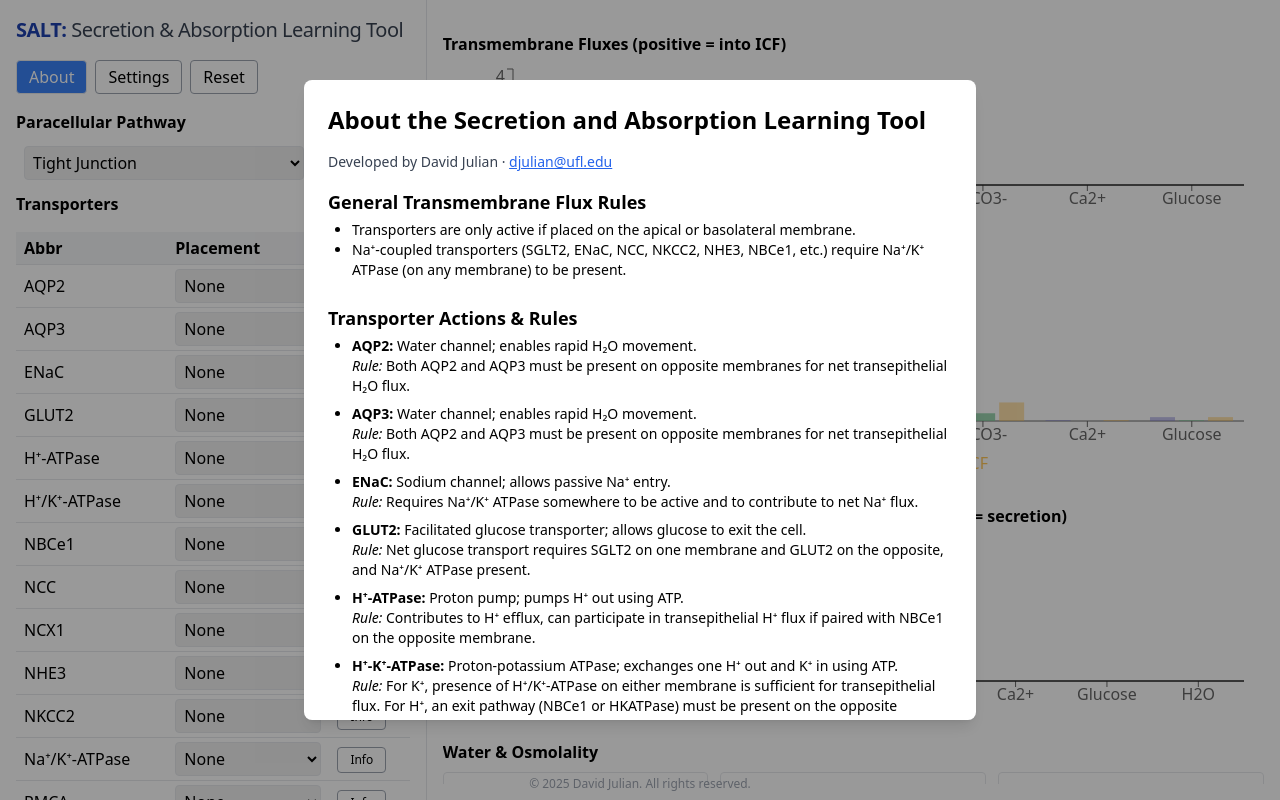
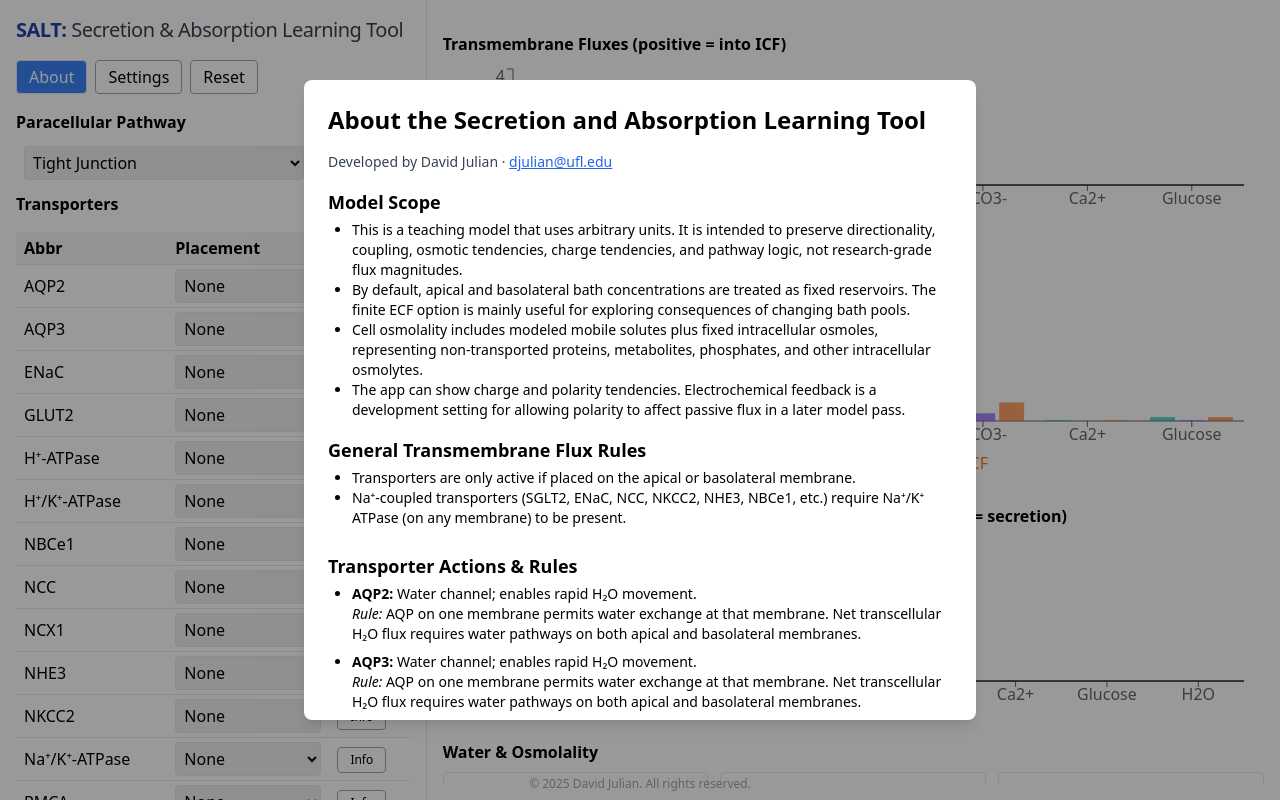
Before and after one commit to davidjulian/SALT, a React (Create React App) app: page / in a window 1280 px wide. Both pictures are taken after a click on the button "About". Built offline with nearby package versions, Linux system fonts and the light colour scheme.

Commit message:
Update teaching model with water and charge reports

```diff
--- a/src/App.js
+++ b/src/App.js
@@ -32,8 +32,20 @@ function osmolality(comp) {
     .reduce((sum, [ion, conc]) => sum + Math.abs(conc), 0);
 }
 
-const WATER_EPSILON = 0.5;
+const WATER_EPSILON = 0.05;
 const NORMAL_OSMOLALITY = 284.2;
+const FIXED_INTRACELLULAR_OSMOLES = 111.2;
+const CHARGE_EPSILON = 0.05;
+const ION_VALENCE = {
+  'Na+': 1,
+  'K+': 1,
+  'Cl-': -1,
+  'H+': 1,
+  'HCO3-': -1,
+  'Ca2+': 2,
+  Glucose: 0,
+  H2O: 0
+};
 
 function osmCategory(value, reference = NORMAL_OSMOLALITY) {
   const diff = value - reference;
@@ -66,7 +78,7 @@ function membraneWaterTendency(bathName, bathOsm, cellOsm, hasPathway) {
       label: `${bathName} membrane`,
       direction: 'no strong net tendency',
       strength: 'none',
-      value: 0
+      value: delta
     };
   }
   return {
@@ -91,7 +103,7 @@ function transepithelialWaterTendency(value, hasPathway, pathwayLabel) {
       label: pathwayLabel,
       direction: 'no strong net tendency',
       strength: 'none',
-      value: 0
+      value
     };
   }
   return {
@@ -102,9 +114,73 @@ function transepithelialWaterTendency(value, hasPathway, pathwayLabel) {
   };
 }
 
+function chargeStrength(value) {
+  const magnitude = Math.abs(value);
+  if (magnitude < CHARGE_EPSILON) return 'none';
+  if (magnitude < 0.5) return 'weak';
+  if (magnitude < 1.5) return 'moderate';
+  return 'strong';
+}
+
+function chargeSum(fluxes) {
+  return Object.entries(fluxes)
+    .reduce((sum, [ion, flux]) => sum + (ION_VALENCE[ion] ?? 0) * flux, 0);
+}
+
+function transepithelialChargeSum(transepiFluxData) {
+  return transepiFluxData
+    .filter(row => row.ion !== 'H2O')
+    .reduce((sum, row) => sum + (ION_VALENCE[row.ion] ?? 0) * row.transepithelial, 0);
+}
+
+function cellPolarityDirection(value) {
+  if (Math.abs(value) < CHARGE_EPSILON) return 'no strong net tendency';
+  return value > 0 ? 'cell tends positive' : 'cell tends negative';
+}
+
+function epithelialPolarityDirection(value) {
+  if (Math.abs(value) < CHARGE_EPSILON) return 'no strong net tendency';
+  return value > 0 ? 'lumen tends negative relative to blood' : 'lumen tends positive relative to blood';
+}
+
+function buildChargeReport(apicalFlux, basolateralFlux, transepiFluxData) {
+  const apicalCharge = chargeSum(apicalFlux);
+  const basolateralCharge = chargeSum(basolateralFlux);
+  const cellCharge = apicalCharge + basolateralCharge;
+  const transepithelialCharge = transepithelialChargeSum(transepiFluxData);
+
+  return {
+    apical: {
+      label: 'Apical membrane',
+      direction: cellPolarityDirection(apicalCharge),
+      strength: chargeStrength(apicalCharge),
+      value: apicalCharge
+    },
+    basolateral: {
+      label: 'Basolateral membrane',
+      direction: cellPolarityDirection(basolateralCharge),
+      strength: chargeStrength(basolateralCharge),
+      value: basolateralCharge
+    },
+    cell: {
+      label: 'Cell net polarity',
+      direction: cellPolarityDirection(cellCharge),
+      strength: chargeStrength(cellCharge),
+      value: cellCharge
+    },
+    transepithelial: {
+      label: 'Transepithelial polarity',
+      direction: epithelialPolarityDirection(transepithelialCharge),
+      strength: chargeStrength(transepithelialCharge),
+      value: transepithelialCharge
+    }
+  };
+}
+
 function buildWaterReport(apicalECF, icf, basolateralECF, tList, paracellularType, paraCationPerm, transepiFluxDataNoH2O) {
   const apicalOsm = osmolality(apicalECF);
-  const icfOsm = osmolality(icf);
+  const mobileIcfOsm = osmolality(icf);
+  const icfOsm = mobileIcfOsm + FIXED_INTRACELLULAR_OSMOLES;
   const basolateralOsm = osmolality(basolateralECF);
   const apicalWaterPath = tList.some(t => ['AQP2', 'AQP3'].includes(t.id) && t.placement === 'apical');
   const basolateralWaterPath = tList.some(t => ['AQP2', 'AQP3'].includes(t.id) && t.placement === 'basolateral');
@@ -126,6 +202,8 @@ function buildWaterReport(apicalECF, icf, basolateralECF, tList, paracellularTyp
     osmolality: {
       apical: apicalOsm,
       icf: icfOsm,
+      mobileIcf: mobileIcfOsm,
+      fixedIcf: FIXED_INTRACELLULAR_OSMOLES,
       basolateral: basolateralOsm,
       apicalCategory: osmCategory(apicalOsm),
       icfCategory: osmCategory(icfOsm),
@@ -185,6 +263,7 @@ export default function App() {
   // ECF model state
 const [ecfModel, setEcfModel] = useState('infinite'); // 'infinite' or 'finite'
 const [ecfPoolSize, setEcfPoolSize] = useState(10); // unitless
+const [electrochemicalFeedback, setElectrochemicalFeedback] = useState(false);
 
   // Paracellular pathway state
   const [paracellularType, setParacellularType] = useState('none'); // 'none' | 'cation' | 'anion'
@@ -202,7 +281,8 @@ const [ecfPoolSize, setEcfPoolSize] = useState(10); // unitless
   paraCationPerm,
   paraAnionPerm,
   ecfModel,
-  ecfPoolSize
+  ecfPoolSize,
+  electrochemicalFeedback
 ]);
 
 
@@ -346,7 +426,29 @@ const calculateFluxesAndConcs = (tList = transporters) => {
     kTransEpiFlux = transepithelialFlux('K+', ['NKCC2','ROMK'], ['ROMK','NaKATPase'], true, apicalFlux, basolateralFlux, tList, hasNaKATPase);
   }
 
-  // Transepithelial H+ and HCO3- logic (skipped here for brevity; add as above if desired)
+  const hExtruders = tList.filter(t => ['NHE3','HATPase','HKATPase'].includes(t.id) && t.placement !== 'none');
+  const nbcTrans = tList.filter(t => t.id === 'NBCe1' && t.placement !== 'none');
+  let hTransEpiFlux = 0;
+  let hco3TransEpiFlux = 0;
+  if (hasNaKATPase && hExtruders.length > 0 && nbcTrans.length > 0) {
+    const fluxPairs = [];
+    for (let t of hExtruders) {
+      for (let nbc of nbcTrans) {
+        if (t.placement !== nbc.placement) {
+          const extruderRate = (t.kinetics.maxRate / (t.kinetics.Km + 1)) * t.density;
+          const nbcRate = (nbc.kinetics.maxRate / (nbc.kinetics.Km + 1)) * nbc.density * 3;
+          const limiting = Math.min(Math.abs(extruderRate), Math.abs(nbcRate));
+          if (t.placement === 'apical' && nbc.placement === 'basolateral') {
+            fluxPairs.push({ h: -limiting, hco3: limiting });
+          } else if (t.placement === 'basolateral' && nbc.placement === 'apical') {
+            fluxPairs.push({ h: limiting, hco3: -limiting });
+          }
+        }
+      }
+    }
+    hTransEpiFlux = fluxPairs.reduce((sum, p) => sum + p.h, 0);
+    hco3TransEpiFlux = fluxPairs.reduce((sum, p) => sum + p.hco3, 0);
+  }
 
   // Compose transepiFluxDataNoH2O
   const transepiFluxDataNoH2O = Object.keys(netFlux).filter(ion => ion !== 'H2O').map(ion => {
@@ -356,6 +458,8 @@ const calculateFluxesAndConcs = (tList = transporters) => {
       case 'K+':      return { ion, transepithelial: kTransEpiFlux };
       case 'Cl-':     return { ion, transepithelial: clTransEpiFlux };
       case 'Ca2+':    return { ion, transepithelial: caTransEpiFlux };
+      case 'HCO3-':   return { ion, transepithelial: hco3TransEpiFlux };
+      case 'H+':      return { ion, transepithelial: hTransEpiFlux };
       default:        return { ion, transepithelial: 0 };
     }
   });
@@ -387,6 +491,7 @@ const calculateFluxesAndConcs = (tList = transporters) => {
     ...transepiFluxDataNoH2O,
     { ion: 'H2O', transepithelial: waterReport.netTransepithelial.value }
   ];
+  const chargeReport = buildChargeReport(apicalFlux, basolateralFlux, transepiFluxData);
 
   // Push results
   setResult({
@@ -400,7 +505,8 @@ const calculateFluxesAndConcs = (tList = transporters) => {
     },
     paraFlux,
     transepiFluxData,
-    waterReport
+    waterReport,
+    chargeReport
   });
 };
 
@@ -426,111 +532,8 @@ const calculateFluxesAndConcs = (tList = transporters) => {
       }))
     : [];
 
-  // Helper: get all placements for a transporter id (except 'none')
-  const placementsFor = id => transporters.filter(t => t.id === id && t.placement !== 'none').map(t => t.placement);
-  const hasNaKATPase = transporters.some(t => t.id === 'NaKATPase' && t.placement !== 'none');
-
-  function transepithelialFlux(ion, entryIds, exitIds, requirePump = false) {
-    if (requirePump && !hasNaKATPase) return 0;
-    const entrySides = [].concat(...entryIds.map(id => placementsFor(id)));
-    const exitSides = [].concat(...exitIds.map(id => placementsFor(id)));
-    for (let side1 of entrySides) {
-      for (let side2 of exitSides) {
-        if (side1 !== side2) {
-          const entryFlux = side1 === 'apical' ? (result?.apicalFlux[ion] ?? 0) : (result?.basolateralFlux[ion] ?? 0);
-          const exitFlux  = side2 === 'apical' ? (result?.apicalFlux[ion] ?? 0) : (result?.basolateralFlux[ion] ?? 0);
-          if (entryFlux > 0 && exitFlux < 0) {
-            return Math.min(Math.abs(entryFlux), Math.abs(exitFlux));
-          } else if (entryFlux < 0 && exitFlux > 0) {
-            return -Math.min(Math.abs(entryFlux), Math.abs(exitFlux));
-          }
-        }
-      }
-    }
-    return 0;
-  }
-
-  const glucoseTransEpiFlux = transepithelialFlux('Glucose', ['SGLT2'], ['GLUT2'], true);
-  const naTransEpiFlux     = transepithelialFlux('Na+',    ['SGLT2','ENaC','NCC','NKCC2'], ['NaKATPase'], true);
-  const clTransEpiFlux     = transepithelialFlux('Cl-',    ['NKCC2','NCC'], ['NKCC2','NCC']);
-  const caTransEpiFlux     = transepithelialFlux('Ca2+',   ['NCX1','PMCA'], ['NCX1','PMCA']);
-
 // For H⁺/K⁺-ATPase, K⁺ flux can occur with HKATPase on either membrane (no exit needed).
-const hkAtpaseSides = placementsFor('HKATPase');
-let kTransEpiFlux = 0;
-if (hkAtpaseSides.length > 0 && result) {
-  const apicalHK = transporters.some(t => t.id === 'HKATPase' && t.placement === 'apical');
-  const basolateralHK = transporters.some(t => t.id === 'HKATPase' && t.placement === 'basolateral');
-  if (apicalHK) kTransEpiFlux += result.apicalFlux['K+'] ?? 0;
-  if (basolateralHK) kTransEpiFlux += result.basolateralFlux['K+'] ?? 0;
-}
-// Add other K+ pathways (NKCC2, ROMK) if present on opposite membranes as before:
-if (kTransEpiFlux === 0) {
-  kTransEpiFlux = transepithelialFlux('K+', ['NKCC2','ROMK'], ['ROMK','NaKATPase'], true);
-}
-
 // Parallel/mirrored H⁺ and HCO₃⁻ TE flux logic: require a proton extruder (NHE3, HATPase, HKATPase) on one membrane and NBCe1 on the opposite membrane (plus Na⁺/K⁺ ATPase for NHE3/NBCe1)
-const hExtruders = transporters.filter(t => ['NHE3','HATPase','HKATPase'].includes(t.id) && t.placement !== 'none');
-const nbcTrans = transporters.filter(t => t.id === 'NBCe1' && t.placement !== 'none');
-const requirePump = hasNaKATPase;
-
-let hTransEpiFlux = 0;
-let hco3TransEpiFlux = 0;
-if (requirePump && hExtruders.length > 0 && nbcTrans.length > 0) {
-  // For every combination of H+ extruder and NBCe1 on opposite membranes
-  let fluxPairs = [];
-  for (let t of hExtruders) {
-    for (let nbc of nbcTrans) {
-      if (t.placement !== nbc.placement) {
-        // Use max possible rate as the limiting step
-        let extruderRate = (t.kinetics.maxRate / (t.kinetics.Km + 1)) * t.density;
-        let nbcRate = (nbc.kinetics.maxRate / (nbc.kinetics.Km + 1)) * nbc.density * 3; // NBCe1 moves 3 HCO3-
-        // Direction: If H+ extruder is apical, it's acid secretion; if basolateral, acid reabsorption
-        let limiting = Math.min(Math.abs(extruderRate), Math.abs(nbcRate));
-        if (t.placement === 'apical' && nbc.placement === 'basolateral') {
-          // Acid secretion, base reabsorption
-          fluxPairs.push({ h: -limiting, hco3: limiting });
-        } else if (t.placement === 'basolateral' && nbc.placement === 'apical') {
-          // Acid reabsorption, base secretion
-          fluxPairs.push({ h: limiting, hco3: -limiting });
-        }
-      }
-    }
-  }
-  // Sum (allowing for more than one pair), but only use the largest (for teaching clarity, usually only one pair will be present)
-  if (fluxPairs.length > 0) {
-    hTransEpiFlux = fluxPairs.reduce((sum, p) => sum + p.h, 0);
-    hco3TransEpiFlux = fluxPairs.reduce((sum, p) => sum + p.hco3, 0);
-  }
-}
-
-  const transepiFluxDataNoH2O = result
-    ? Object.keys(result.netFlux).filter(ion => ion !== 'H2O').map(ion => {
-        switch (ion) {
-          case 'Glucose': return { ion, transepithelial: glucoseTransEpiFlux };
-          case 'Na+':     return { ion, transepithelial: naTransEpiFlux };
-          case 'K+':      return { ion, transepithelial: kTransEpiFlux };
-          case 'Cl-':     return { ion, transepithelial: clTransEpiFlux };
-          case 'Ca2+':    return { ion, transepithelial: caTransEpiFlux };
-          case 'HCO3-':   return { ion, transepithelial: hco3TransEpiFlux };
-          case 'H+':      return { ion, transepithelial: hTransEpiFlux };
-          default:        return { ion, transepithelial: 0 };
-        }
-      })
-    : [];
-
-  // Inject paracellular fluxes into transepiFluxDataNoH2O
-const paraFlux = result?.paraFlux || {};
-  if (paracellularType !== 'none') {
-  transepiFluxDataNoH2O.forEach(row => {
-    if (
-      (paracellularType === 'cation' && ['Na+','K+'].includes(row.ion)) ||
-      (paracellularType === 'anion' && ['Cl-','HCO3-'].includes(row.ion))
-    ) {
-      row.transepithelial += paraFlux[row.ion] || 0;
-    }
-  });
-}
   const transepiFluxData = result?.transepiFluxData || [];
 
   const modalTransporter = transporters.find(t => t.id === modalTransporterId);
@@ -541,6 +544,8 @@ const netTEFlux =
       .toFixed(3);
   const waterReport = result?.waterReport;
   const formatWaterValue = value => Number(value ?? 0).toFixed(1);
+  const chargeReport = result?.chargeReport;
+  const formatChargeValue = value => Number(value ?? 0).toFixed(2);
 
   // --- Render ---
 
@@ -554,6 +559,13 @@ const formatWaterValue = value => Number(value ?? 0).toFixed(1);
       <div className="mb-3 text-sm text-gray-700">
   Developed by David Julian &middot; <a href="mailto:djulian@ufl.edu" className="underline text-blue-600">djulian@ufl.edu</a>
       </div>
+      <h3 className="text-lg font-semibold mt-4 mb-1">Model Scope</h3>
+      <ul className="list-disc ml-6 mb-3 text-sm">
+        <li>This is a teaching model that uses arbitrary units. It is intended to preserve directionality, coupling, osmotic tendencies, charge tendencies, and pathway logic, not research-grade flux magnitudes.</li>
+        <li>By default, apical and basolateral bath concentrations are treated as fixed reservoirs. The finite ECF option is mainly useful for exploring consequences of changing bath pools.</li>
+        <li>Cell osmolality includes modeled mobile solutes plus fixed intracellular osmoles, representing non-transported proteins, metabolites, phosphates, and other intracellular osmolytes.</li>
+        <li>The app can show charge and polarity tendencies. Electrochemical feedback is a development setting for allowing polarity to affect passive flux in a later model pass.</li>
+      </ul>
       <h3 className="text-lg font-semibold mt-4 mb-1">General Transmembrane Flux Rules</h3>
       <ul className="list-disc ml-6 mb-3 text-sm">
         <li>Transporters are only active if placed on the apical or basolateral membrane.</li>
@@ -563,11 +575,11 @@ const formatWaterValue = value => Number(value ?? 0).toFixed(1);
       <ul className="list-disc ml-6 text-sm space-y-2">
         <li>
           <b>AQP2:</b> Water channel; enables rapid H₂O movement.<br/>
-          <i>Rule:</i> Both AQP2 and AQP3 must be present on opposite membranes for net transepithelial H₂O flux.
+          <i>Rule:</i> AQP on one membrane permits water exchange at that membrane. Net transcellular H₂O flux requires water pathways on both apical and basolateral membranes.
         </li>
         <li>
           <b>AQP3:</b> Water channel; enables rapid H₂O movement.<br/>
-          <i>Rule:</i> Both AQP2 and AQP3 must be present on opposite membranes for net transepithelial H₂O flux.
+          <i>Rule:</i> AQP on one membrane permits water exchange at that membrane. Net transcellular H₂O flux requires water pathways on both apical and basolateral membranes.
         </li>
         <li>
           <b>ENaC:</b> Sodium channel; allows passive Na⁺ entry.<br/>
@@ -625,8 +637,15 @@ const formatWaterValue = value => Number(value ?? 0).toFixed(1);
       <h3 className="text-lg font-semibold mt-4 mb-1">Paracellular Pathway Actions & Rules</h3>
       <ul className="list-disc ml-6 text-sm">
         <li><b>Paracellular pathway:</b> Movement of ions and water between cells, bypassing the cell membrane.<br/>
-        <i>Rule:</i> Select <b>Tight Junction</b> for no passive leak. Select <b>Cation + Water Pore</b> to enable Na⁺, K⁺, and H₂O flux down their transepithelial concentration gradients (e.g., claudin-2 type), or <b>Anion Pore</b> for Cl⁻ and HCO₃⁻ flux (e.g., claudin-10a or claudin-17 type). The magnitude depends on the permeability setting and the size of the concentration gradient.
+        <i>Rule:</i> Select <b>Tight Junction</b> for no passive leak. Select <b>Cation + Water Pore</b> to enable Na⁺ and K⁺ flux down their transepithelial concentration gradients and paracellular H₂O movement down the transepithelial osmotic gradient. Select <b>Anion Pore</b> for Cl⁻ and HCO₃⁻ flux (e.g., claudin-10a or claudin-17 type). The magnitude depends on the permeability setting and the size of the gradient.
         </li>
+          </ul>
+
+      <h3 className="text-lg font-semibold mt-4 mb-1">Water &amp; Osmolality Rules</h3>
+      <ul className="list-disc ml-6 text-sm">
+        <li>H₂O is not treated as a transported solute concentration. The app reports osmolality and water movement tendencies instead of calculating true cell volume.</li>
+        <li>Apical and basolateral membrane water tendencies are based on the osmotic difference between the cell and the adjacent bath, and require a water pathway on that membrane.</li>
+        <li>Net transcellular epithelial water movement uses a teaching rule: when a complete apical-to-basolateral water pathway exists, water follows net transepithelial solute absorption or secretion. This represents local osmotic coupling that the app does not explicitly model as a standing bath-to-bath osmotic gradient.</li>
       </ul>
 
       <h3 className="text-lg font-semibold mt-4 mb-1">Transepithelial Solute Flux Rules</h3>
@@ -636,7 +655,7 @@ const formatWaterValue = value => Number(value ?? 0).toFixed(1);
         <li><b>K⁺:</b> H⁺/K⁺-ATPase on either membrane is sufficient for net transepithelial K⁺ flux. NKCC2 or ROMK on one membrane and ROMK or Na⁺/K⁺ ATPase on the other also support K⁺ flux (pump required).</li>
         <li><b>Cl⁻:</b> NKCC2 or NCC on one membrane and NKCC2 or NCC on the other.</li>
         <li><b>H⁺ and HCO₃⁻:</b> A proton extruder (NHE3, H⁺-ATPase, or H⁺/K⁺-ATPase) on one membrane and NBCe1 on the opposite membrane (plus Na⁺/K⁺ ATPase anywhere). The direction and magnitude of net acid/base flux depends on transporter placement and rates.</li>
-        <li><b>H₂O:</b> AQP2 on one membrane and AQP3 on the other (required on opposite sides).</li>
+        <li><b>H₂O:</b> Net transcellular water movement requires water pathways on both apical and basolateral membranes. When present, H₂O follows the direction of net transepithelial solute movement in arbitrary teaching units.</li>
       </ul>
       <Button onClick={() => setShowAbout(false)} className="mt-4">Close</Button>
     </div>
@@ -749,16 +768,16 @@ const formatWaterValue = value => Number(value ?? 0).toFixed(1);
 {showSettings && (
   <div className="fixed inset-0 bg-black bg-opacity-40 flex items-center justify-center z-50">
     <div className="bg-white rounded-lg p-6 max-w-md shadow-lg">
-      <h2 className="text-xl font-bold mb-4">Compartment Settings</h2>
+      <h2 className="text-xl font-bold mb-4">Model Settings</h2>
       <div className="mb-4 text-sm text-gray-700">
-        <label className="block mb-2 font-semibold">ECF Model</label>
+        <label className="block mb-2 font-semibold">Bath Concentrations</label>
         <label className="block mb-2">
           <input
             type="radio"
             checked={ecfModel === 'infinite'}
             onChange={() => setEcfModel('infinite')}
           />{' '}
-          Infinite ECF <span className="text-gray-500">(no concentration change)</span>
+          Fixed reservoirs <span className="text-gray-500">(no bath concentration change)</span>
         </label>
         <label className="block mb-2">
           <input
@@ -766,7 +785,7 @@ const formatWaterValue = value => Number(value ?? 0).toFixed(1);
             checked={ecfModel === 'finite'}
             onChange={() => setEcfModel('finite')}
           />{' '}
-          Finite ECF <span className="text-gray-500">(pool size below)</span>
+          Finite pools <span className="text-gray-500">(coming soon)</span>
         </label>
         {ecfModel === 'finite' && (
           <div className="ml-4 mb-2">
@@ -783,6 +802,20 @@ const formatWaterValue = value => Number(value ?? 0).toFixed(1);
             </label>
           </div>
         )}
+      </div>
+      <div className="mb-4 text-sm text-gray-700">
+        <label className="block mb-2 font-semibold">Electrochemical Feedback</label>
+        <label className="block mb-2">
+          <input
+            type="checkbox"
+            checked={electrochemicalFeedback}
+            onChange={e => setElectrochemicalFeedback(e.target.checked)}
+          />{' '}
+          Polarity affects passive flux <span className="text-gray-500">(coming soon)</span>
+        </label>
+        <div className="text-gray-500">
+          When off, the app reports charge and polarity tendencies without changing flux.
+        </div>
       </div>
       <Button className="mt-4" onClick={() => setShowSettings(false)}>
         Close
@@ -894,9 +927,9 @@ const formatWaterValue = value => Number(value ?? 0).toFixed(1);
                   <ReferenceLine y={0} stroke="#000" strokeWidth={1} />
                   <Tooltip formatter={value => (value?.toFixed ? Number(value).toFixed(2) : value)} />
                   <Legend />
-                  <Bar dataKey="apical" name="Apical" fill="#8884d8" />
-                  <Bar dataKey="basolateral" name="Basolateral" fill="#82ca9d" />
-                  <Bar dataKey="net" name="Net Flux" fill="#ffc658" />
+                  <Bar dataKey="apical" name="Apical" fill="#2563eb" />
+                  <Bar dataKey="basolateral" name="Basolateral" fill="#059669" />
+                  <Bar dataKey="net" name="Net Flux" fill="#dc2626" />
                 </BarChart>
               </ResponsiveContainer>
             </div>
@@ -906,9 +939,9 @@ const formatWaterValue = value => Number(value ?? 0).toFixed(1);
                 <BarChart data={concData} margin={{ top: 5, right: 20, left: 10, bottom: 5 }}>
                   <XAxis dataKey="ion" />
                   <YAxis domain={[0,150]} /><Tooltip formatter={value => (value?.toFixed ? Number(value).toFixed(2) : value)} /><Legend />
-                  <Bar dataKey="apicalECF" name="Apical ECF" fill="#8884d8" fillOpacity={0.5} />
-                  <Bar dataKey="icf" name="ICF" fill="#82ca9d" fillOpacity={0.8} />
-                  <Bar dataKey="basolateralECF" name="Basolateral ECF" fill="#ffc658" fillOpacity={0.5} />
+                  <Bar dataKey="apicalECF" name="Apical ECF" fill="#14b8a6" fillOpacity={0.65} />
+                  <Bar dataKey="icf" name="ICF" fill="#8b5cf6" fillOpacity={0.75} />
+                  <Bar dataKey="basolateralECF" name="Basolateral ECF" fill="#f97316" fillOpacity={0.65} />
                 </BarChart>
               </ResponsiveContainer>
             </div>
@@ -940,6 +973,9 @@ const formatWaterValue = value => Number(value ?? 0).toFixed(1);
                   <div className="border rounded p-3">
                     <div className="font-semibold">Cell</div>
                     <div>{formatWaterValue(waterReport.osmolality.icf)} arbitrary osmoles</div>
+                    <div className="text-gray-500">
+                      includes {formatWaterValue(waterReport.osmolality.fixedIcf)} fixed osmoles
+                    </div>
                     <div className="text-gray-600">{waterReport.osmolality.icfCategory}</div>
                   </div>
                   <div className="border rounded p-3">
@@ -969,6 +1005,29 @@ const formatWaterValue = value => Number(value ?? 0).toFixed(1);
               </div>
             )}
 
+            {chargeReport && (
+              <div>
+                <h3 className="font-semibold mb-2">Charge &amp; Polarity</h3>
+                <table className="min-w-full table-auto text-left text-sm">
+                  <tbody>
+                    {[
+                      chargeReport.apical,
+                      chargeReport.basolateral,
+                      chargeReport.cell,
+                      chargeReport.transepithelial
+                    ].map(row => (
+                      <tr key={row.label} className="border-t">
+                        <td className="px-2 py-1 font-semibold">{row.label}</td>
+                        <td className="px-2 py-1">{row.direction}</td>
+                        <td className="px-2 py-1 text-gray-600">{row.strength}</td>
+                        <td className="px-2 py-1 text-gray-500">{formatChargeValue(row.value)} charge units</td>
+                      </tr>
+                    ))}
+                  </tbody>
+                </table>
+              </div>
+            )}
+
           </div>
         )}
       </div>
```
Lines whose indentation alone changed are shown as unchanged.
